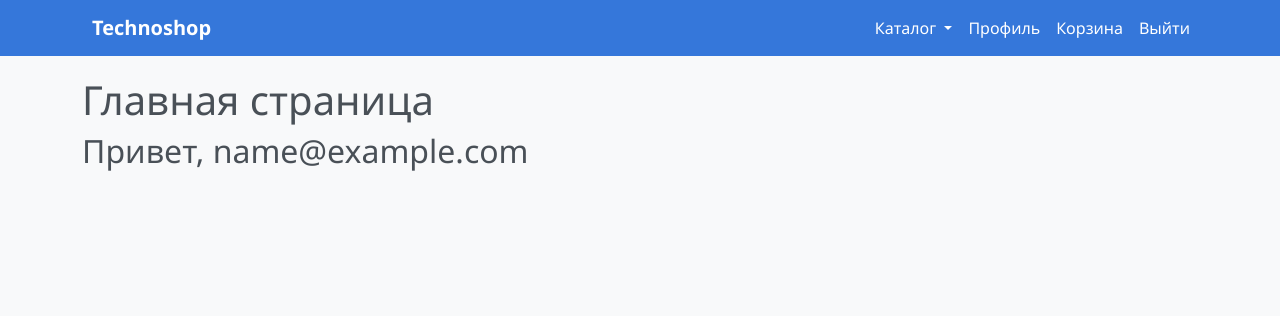
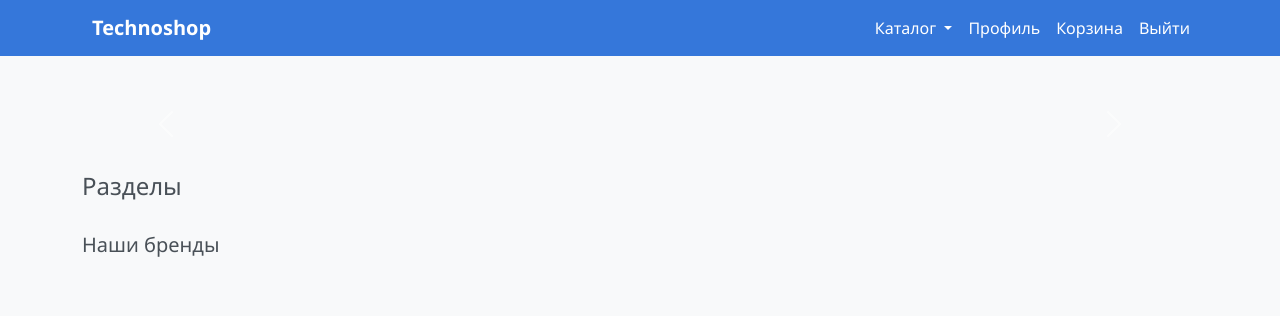
Before and after one commit to Cagey7/technoshop, a Django app: page / in a window 1280 px wide. Shown: the top 316 px of the page. Run offline with Django 4.2, Linux system fonts and the light colour scheme; the visitor is signed in with stand-in values (Sample User, id 1); parts of the project's set-up code (start-up, migrations or seed data) failed here and were passed over.

Commit message:
Changed main page

```diff
--- a/products/templates/products/chapter.html
+++ b/products/templates/products/chapter.html
@@ -47,7 +47,6 @@
                                 {% endif %}
                             </div>
                         </div>
-
                     {% endfor %}
                 </div>
             </div>
--- a/products/templates/products/index.html
+++ b/products/templates/products/index.html
@@ -2,9 +2,56 @@
 
 {% block body %}
 <main>
+    <br><br>
     <div class="container">
-        <h1>Главная страница</h1>
-        <h2>Привет, {{ user.email }}</h2>
+        <div id="carouselExampleControls" class="carousel slide" data-bs-ride="carousel">
+            <div class="carousel-inner">
+                {% for n in news %}
+                <div class="carousel-item active">
+                    {% if n.photo %}
+                    <img src="{{ n.photo.url }}" class="d-block w-100" alt="{{ n.name }}">
+                    {% endif %}
+                </div>
+                {% endfor %}
+            </div>
+            <button class="carousel-control-prev" type="button" data-bs-target="#carouselExampleControls"  data-bs-slide="prev">
+                <span class="carousel-control-prev-icon" aria-hidden="true"></span>
+                <span class="visually-hidden">Предыдущий</span>
+            </button>
+            <button class="carousel-control-next" type="button" data-bs-target="#carouselExampleControls"  data-bs-slide="next">
+                <span class="carousel-control-next-icon" aria-hidden="true"></span>
+                <span class="visually-hidden">Следующий</span>
+            </button>
+        </div>
+        <br><br>
+        <h4> Разделы </h4>
+        <div class="container">
+            <div class="row">
+                {% for chapter in chapters %}
+                    <div class="card shadow-sm" style="width: 14rem; border: none; margin: 10px 30px;">
+                        {% if chapter.photo %}
+                        <a href="{% url 'chapter' chapter.slug %}">
+                            <img src="{{ chapter.photo.url }}" class="card-img-top">
+                        </a>
+                        {% endif %}
+                        <div class="card-body">
+                            <a class="link_text" href="{% url 'chapter' chapter.slug %}">
+                                <p class="card-text">{{ chapter.name }}</p>
+                            </a>
+                        </div>
+                    </div>
+                {% endfor %}
+            </div>
+        </div>
+        <br>
+        <h5>Наши бренды</h5>
+        <div class="d-flex flex-wrap" >
+            {% for brand in brands %}
+                <div class="mr-3 mb-3">
+                    <img src="{{ brand.photo.url }}" style="margin:20px 20px; width:140px;">
+                </div>
+            {% endfor %}
+        </div>
     </div>
 </main>
 {% endblock %}
--- a/products/views.py
+++ b/products/views.py
@@ -3,6 +3,8 @@ from django.shortcuts import get_object_or_404
 from django.views.generic.detail import DetailView
 from django.views.generic import TemplateView
 from .models import *
+from sales.models import News
+from products.models import Brand
 from core.views import navbar_auth, navbar_not_auth
 
 
@@ -12,6 +14,8 @@ class ProductsHome(TemplateView):
         "title": "Главная страница",
         "categories": Category.objects.all(),
         "chapters": Chapter.objects.all(),
+        "news": News.objects.all(),
+        "brands": Brand.objects.all(),
         "navbar_auth": navbar_auth,
         "navbar_not_auth": navbar_not_auth,
     }
```
Lines whose indentation alone changed are shown as unchanged.
